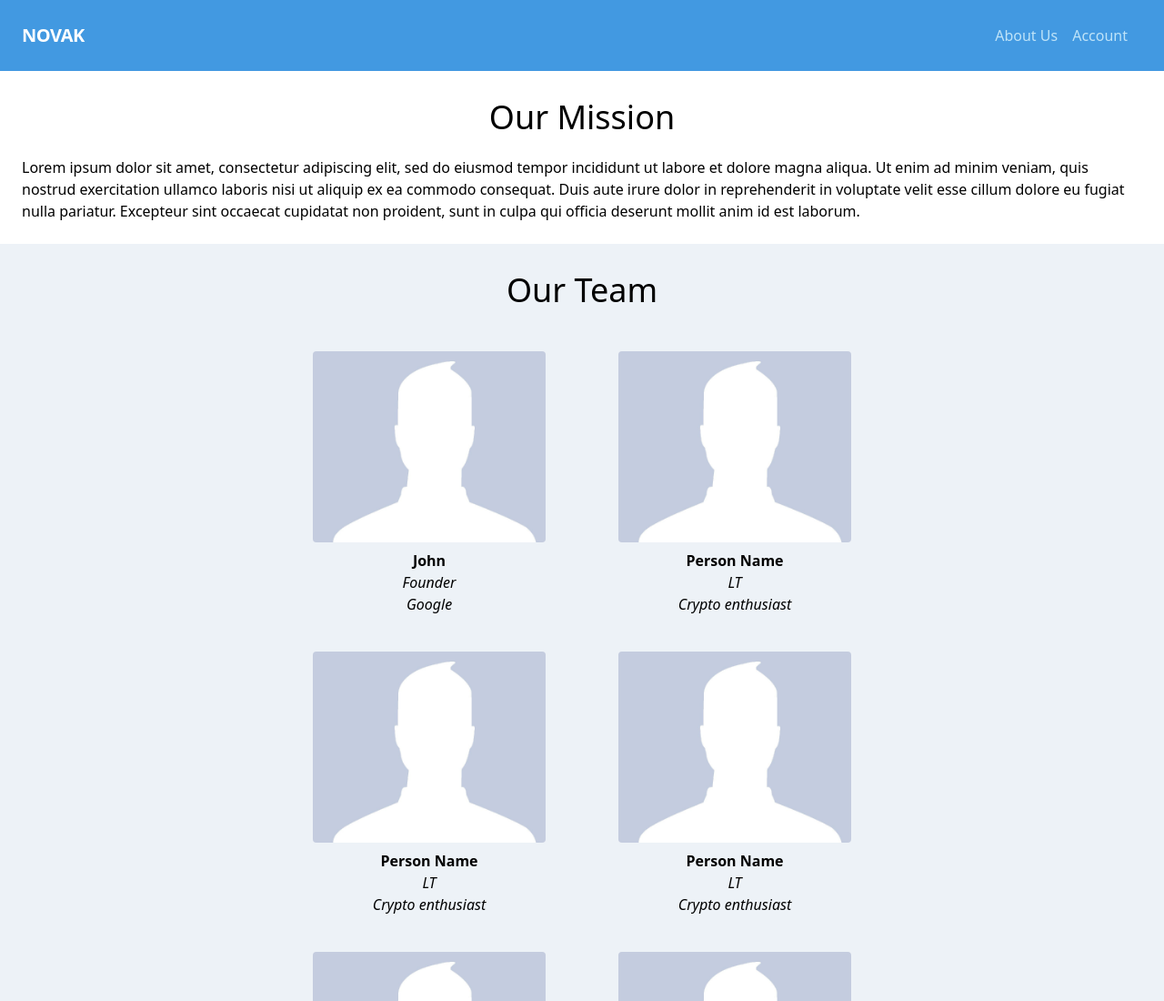
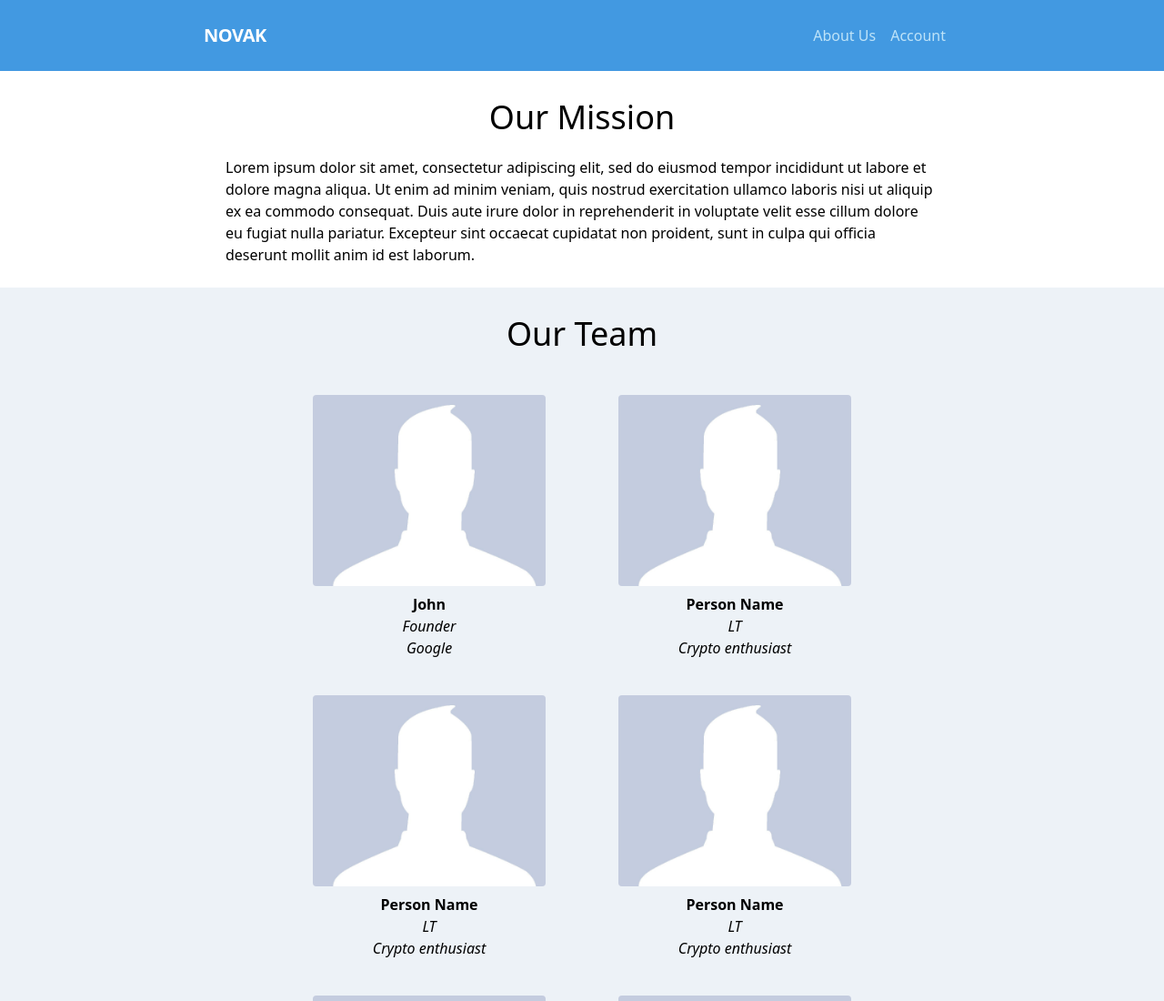
Before and after one commit to novakfund/novak-web-prototype, a Gatsby site in the folder gatsby-auth0/: page /about-us in a window 1280 px wide. Shown: the top 1100 px of the page at 91% size. Built offline with nearby package versions, Linux system fonts and the light colour scheme; Gatsby itself is replaced by a stand-in of ours; what auth0-js would draw is missing.

Commit message:
added responsive styles

```diff
--- a/gatsby-auth0/src/components/navigation.js
+++ b/gatsby-auth0/src/components/navigation.js
@@ -14,7 +14,7 @@ export default class Navigation extends React.Component {
 
   render() {
     return (
-      <nav className="flex items-center justify-between flex-wrap bg-blue-500 p-6">
+      <nav className="flex items-center justify-between flex-wrap bg-blue-500 py-6 px-6 lg:px-56 md:px-32">
         <div className="flex items-center flex-shrink-0 text-white mr-6">
           <Link to="/" className="font-semibold text-xl tracking-tight my-auto">
             NOVAK
--- a/gatsby-auth0/src/pages/about-us.js
+++ b/gatsby-auth0/src/pages/about-us.js
@@ -4,7 +4,7 @@ import TeamEntry from "../components/aboutUs/teamEntry"
 
 export default () => (
   <Layout>
-    <div className="py-6 px-6">
+    <div className="py-6 px-6 md:mx-32 lg:mx-56">
       <h1 className="text-4xl text-center">Our Mission</h1>
       <p className="pt-4">
         Lorem ipsum dolor sit amet, consectetur adipiscing elit, sed do eiusmod
--- a/gatsby-auth0/src/pages/index.js
+++ b/gatsby-auth0/src/pages/index.js
@@ -3,7 +3,7 @@ import Layout from "../components/layout"
 
 export default () => (
   <Layout>
-    <div className="py-6 px-6">
+    <div className="py-6 px-6 md:mx-32 lg:mx-56">
       <h1 className="text-4xl">Welcome to NOVAK Fund</h1>
       <p className="pt-4">
         Lorem ipsum dolor sit amet, consectetur adipiscing elit, sed do eiusmod
```
